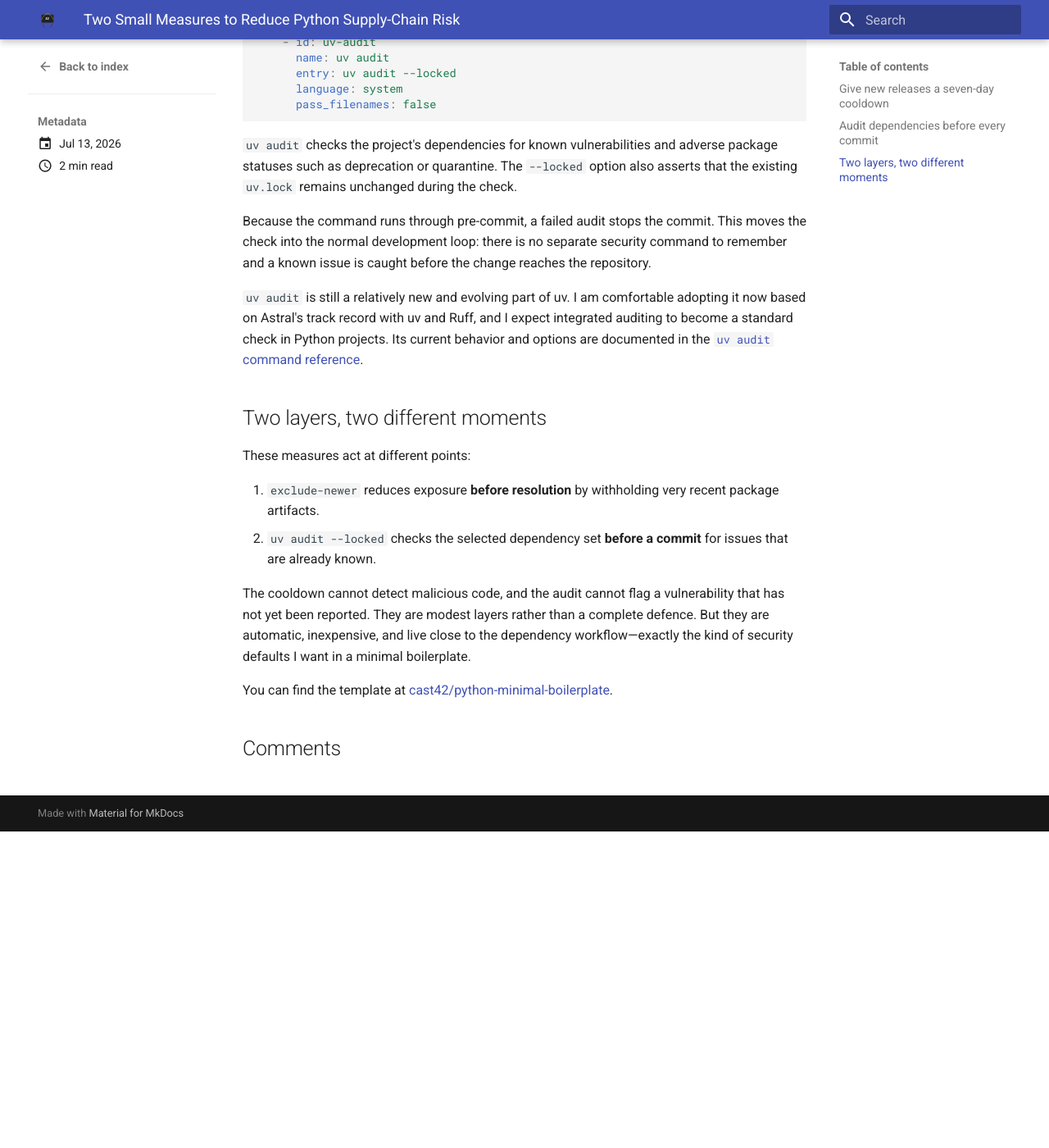
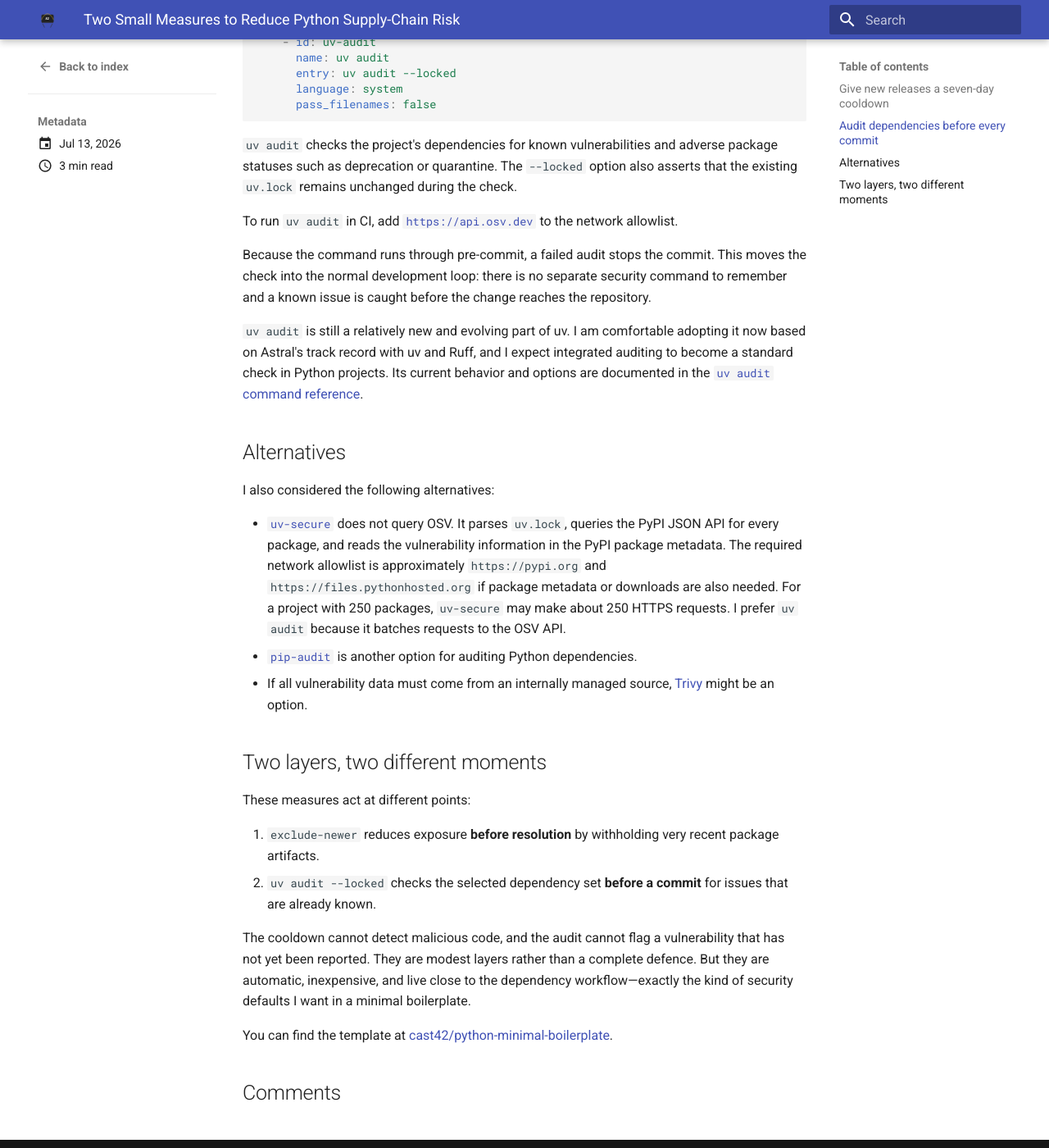
Before and after one commit to cast42/blog, an MkDocs documentation site: the page built from blog/posts/2026-07-13-reducing-python-supply-chain-risk/index.md, in a window 1280 px wide and 1400 px high, scrolled down 1184 px. Shown: the whole window at 82% size. Built offline with MkDocs 1.6.1 and Material for MkDocs 9.7.7, drawn with Linux system fonts in a browser that asks for light colours; comment, search, counter and statistics services are not loaded; before the commit the page ends 2198 px from its top, so only the background shows below that.

Commit message:
Add supply chain audit alternatives

```diff
--- a/blog/posts/2026-07-13-reducing-python-supply-chain-risk/index.md
+++ b/blog/posts/2026-07-13-reducing-python-supply-chain-risk/index.md
@@ -44,9 +44,19 @@ The second change adds `uv audit` as a local pre-commit hook:
 
 `uv audit` checks the project's dependencies for known vulnerabilities and adverse package statuses such as deprecation or quarantine. The `--locked` option also asserts that the existing `uv.lock` remains unchanged during the check.
 
+To run `uv audit` in CI, add [`https://api.osv.dev`](https://api.osv.dev/) to the network allowlist.
+
 Because the command runs through pre-commit, a failed audit stops the commit. This moves the check into the normal development loop: there is no separate security command to remember and a known issue is caught before the change reaches the repository.
 
 `uv audit` is still a relatively new and evolving part of uv. I am comfortable adopting it now based on Astral's track record with uv and Ruff, and I expect integrated auditing to become a standard check in Python projects. Its current behavior and options are documented in the [`uv audit` command reference](https://docs.astral.sh/uv/reference/cli/#uv-audit).
+
+## Alternatives
+
+I also considered the following alternatives:
+
+- [`uv-secure`](https://github.com/owenlamont/uv-secure) does not query OSV. It parses `uv.lock`, queries the PyPI JSON API for every package, and reads the vulnerability information in the PyPI package metadata. The required network allowlist is approximately `https://pypi.org` and `https://files.pythonhosted.org` if package metadata or downloads are also needed. For a project with 250 packages, `uv-secure` may make about 250 HTTPS requests. I prefer `uv audit` because it batches requests to the OSV API.
+- [`pip-audit`](https://mkennedy.codes/posts/python-supply-chain-security-made-easy/) is another option for auditing Python dependencies.
+- If all vulnerability data must come from an internally managed source, [Trivy](https://www.trivy.dev/) might be an option.
 
 ## Two layers, two different moments
 
```
